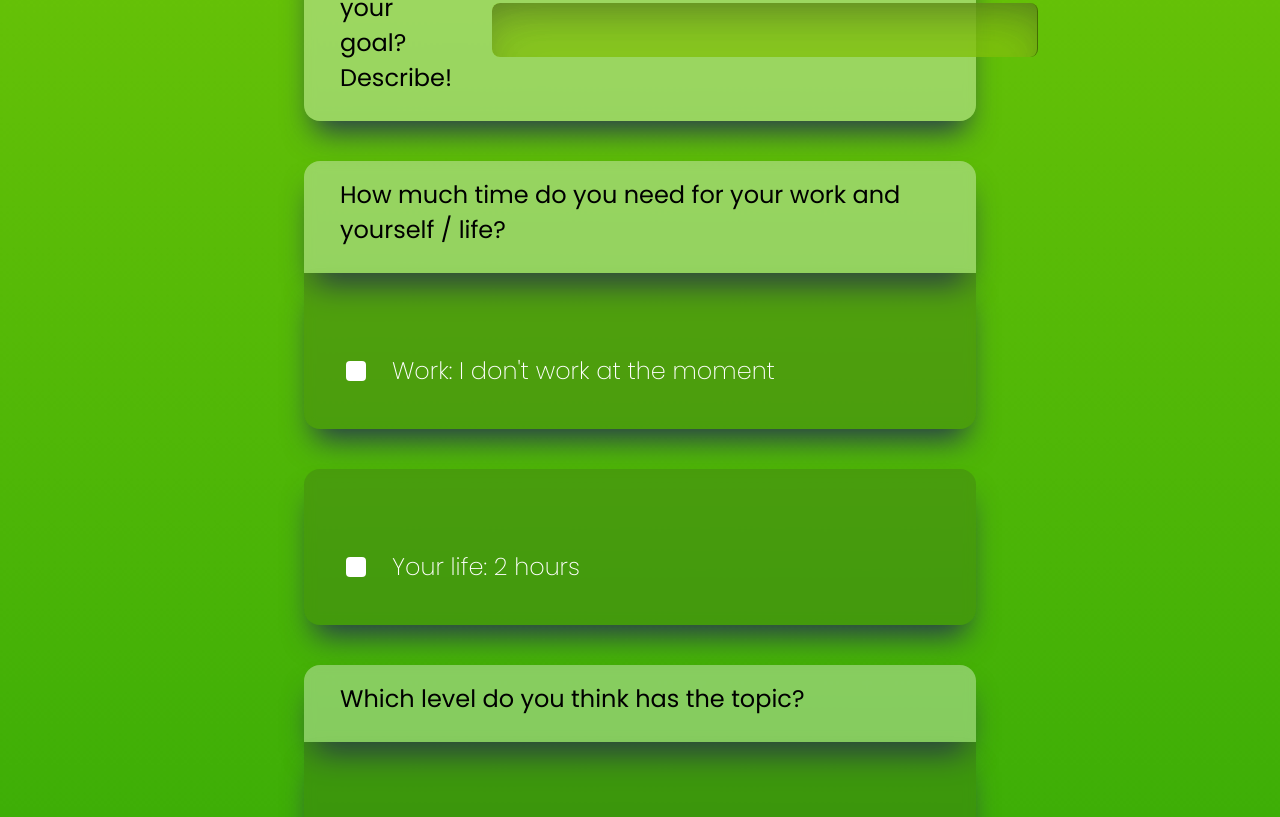
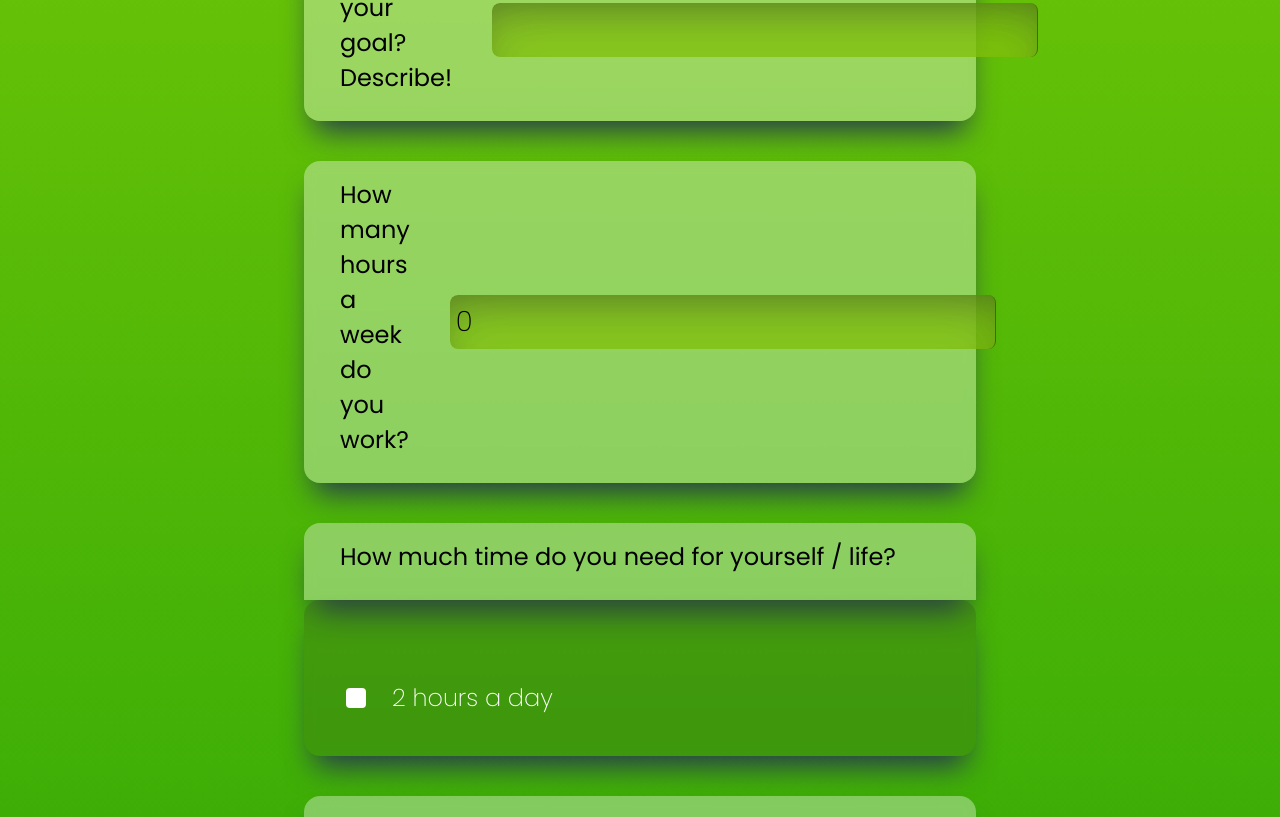
Before and after one commit to OliverTheil/willie, an Angular app in the folder willie-learnsmart/: page / in a window 1280 px wide. Shown: the part 1756-2573 px from the top of the page. Built offline with nearby package versions, Linux system fonts and the light colour scheme.

Commit message:
013 - start with calculations

```diff
--- a/willie-learnsmart/src/app/models/answers.class.ts
+++ b/willie-learnsmart/src/app/models/answers.class.ts
@@ -4,7 +4,7 @@ export class Answers {
   public userTopic: string = '';
   public userGoal: string = '';
 
-  public workPerDay: number = 0;
+  public workPerWeek: number = 0;
   public lifePerDay: number = 2;
   public level: number = 1;
 
@@ -21,7 +21,4 @@ export class Answers {
 
   public month: boolean = true;
   public planned: boolean = true;
-
-  public hoursPerDay: number = 24;
-  public hoursPerWeek: number = 168;
 }
--- a/willie-learnsmart/src/app/plan/plan.component.ts
+++ b/willie-learnsmart/src/app/plan/plan.component.ts
@@ -12,9 +12,52 @@ export class PlanComponent implements OnInit {
   answers: Answers;
   plan: Plan;
 
+  maxDays: number = 7;
+  hoursPerWeek: number = 168;
+  hoursEssential: number = 56;
+
+  maxUserHours: number = 0;
+  maxUserDays: number = 7;
+
   constructor() {}
 
   ngOnInit(): void {
-    console.log(this.answers);
+    this.answers = new Answers();
+    this.plan = new Plan();
+    let retrievedAnswers = localStorage.getItem('answers');
+    this.answers = JSON.parse(retrievedAnswers);
+    this.calculationPlan();
+  }
+
+  calculationPlan() {
+    this.calculateHours();
+    this.calculateHoursPerDay();
+  }
+
+  calculateHours() {
+    let hoursMinusLife =
+      this.hoursPerWeek - this.answers.lifePerDay * 7 - this.hoursEssential;
+    let hoursMinusWork = hoursMinusLife - this.answers.workPerWeek - 5;
+    if (hoursMinusWork >= this.answers.maxHoursPerWeek) {
+      this.maxUserHours = this.answers.maxHoursPerWeek;
+    } else if (
+      hoursMinusWork < this.answers.maxHoursPerWeek &&
+      hoursMinusWork > 2
+    ) {
+      this.maxUserHours = hoursMinusWork;
+    } else if (this.maxUserHours <= 2) {
+      this.maxUserHours = 2;
+    }
+    console.log(this.maxUserHours);
+  }
+
+  calculateHoursPerDay() {
+    this.maxUserDays = this.maxDays - this.answers.notPossibleDays.length;
+  }
+
+  checkNotPossibleDays() {
+    if (this.answers.notPossibleDays.includes('monday')) {
+      this.plan.monday = [];
+    }
   }
 }
--- a/willie-learnsmart/src/app/questions/questions.component.html
+++ b/willie-learnsmart/src/app/questions/questions.component.html
@@ -48,58 +48,36 @@
   />
 </section>
 
+<section class="questions__input margin--b--4rem borderRadius--16">
+  <p class="questions__singleQuestion">How many hours a week do you work?</p>
+  <input [(ngModel)]="answers.workPerWeek" maxlength="3" type="number" />
+</section>
+
 <section>
   <p class="questions__singleQuestion">
-    How much time do you need for your work and yourself / life?
+    How much time do you need for yourself / life?
   </p>
-</section>
-
-<section class="scrollable margin--b--4rem">
-  <div class="questions__checkBox">
-    <button (click)="answers.workPerDay = 0"></button>
-    <p>Work: I don't work at the moment</p>
-  </div>
-
-  <div class="questions__checkBox">
-    <button (click)="answers.workPerDay = 4"></button>
-    <p>Work: 4 hours a day</p>
-  </div>
-
-  <div class="questions__checkBox">
-    <button (click)="answers.workPerDay = 6"></button>
-    <p>Work: 6 hours a day</p>
-  </div>
-
-  <div class="questions__checkBox">
-    <button (click)="answers.workPerDay = 8"></button>
-    <p>Work: 8 hours a day</p>
-  </div>
-
-  <div class="questions__checkBox">
-    <button (click)="answers.workPerDay = 10"></button>
-    <p>Work: 10 hours a day</p>
-  </div>
 </section>
 
 <section class="scrollable margin--b--4rem borderRadius--16">
   <div class="questions__checkBox">
     <button (click)="answers.lifePerDay = 2"></button>
-    <p>Your life: 2 hours</p>
+    <p>2 hours a day</p>
   </div>
 
   <div class="questions__checkBox">
     <button (click)="answers.lifePerDay = 4"></button>
-    <p>Your life: 4 hours</p>
+    <p>4 hours day</p>
   </div>
 
   <div class="questions__checkBox">
     <button (click)="answers.lifePerDay = 6"></button>
-    <p>Your life: 6 hours</p>
+    <p>6 hours a day</p>
   </div>
 
   <div class="questions__checkBox">
     <button (click)="answers.lifePerDay = 8"></button>
-    <p>Your life: 8 hours</p>
+    <p>8 hours a day</p>
   </div>
 </section>
 
--- a/willie-learnsmart/src/app/questions/questions.component.ts
+++ b/willie-learnsmart/src/app/questions/questions.component.ts
@@ -8,8 +8,8 @@ import { Plan } from '../models/plan.class';
   styleUrls: ['./questions.component.scss'],
 })
 export class QuestionsComponent implements OnInit {
-  answers: Answers;
-  plan: Plan;
+  public answers: Answers;
+  public plan: Plan;
 
   constructor() {}
 
@@ -18,7 +18,8 @@ export class QuestionsComponent implements OnInit {
   }
 
   createPlanBtn() {
-    console.log(this.answers);
+    let answers = this.answers;
+    localStorage.setItem('answers', JSON.stringify(answers));
   }
 
   pushNotPossibleDays(days: string) {
```
